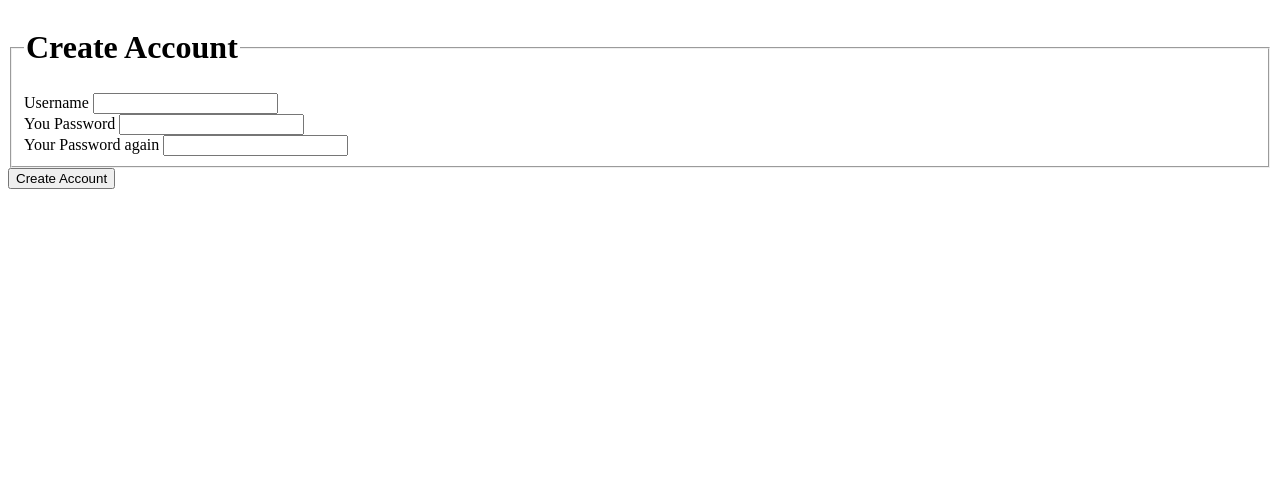
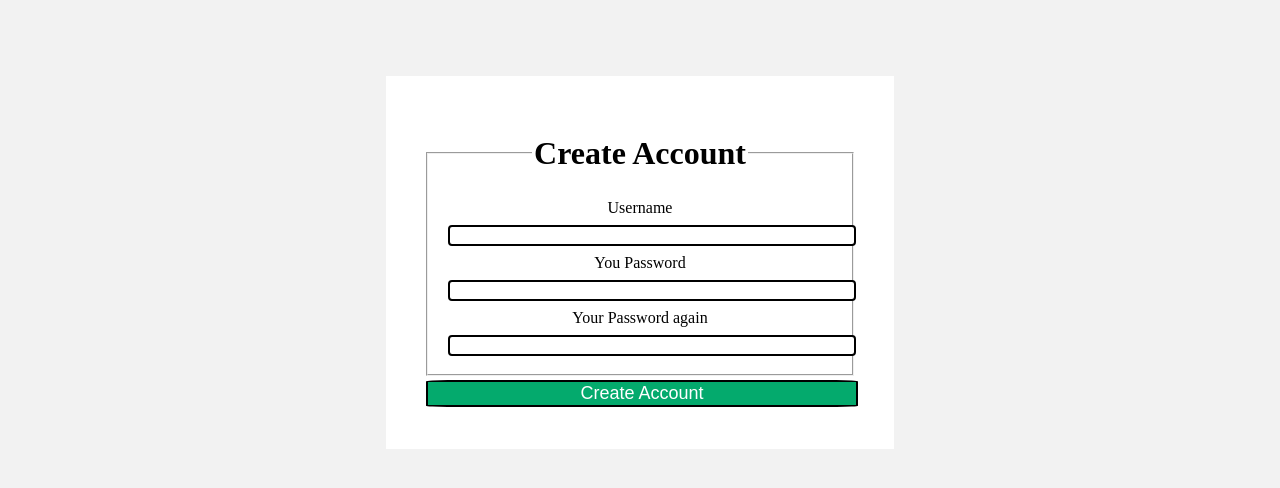
Before and after one commit to Sgewux/forums-app, a Django app: template templates/members/singup.html in a window 1280 px wide. Shown: the top 488 px of the page. Run offline with Django 3.2, Linux system fonts and the light colour scheme; the template is opened without the code that fills it, so the values that code supplies are empty; parts of the project's set-up code (start-up, migrations or seed data) failed here and were passed over.

Commit message:
- Started developing the front-end

```diff
--- a/forum_app/settings.py
+++ b/forum_app/settings.py
@@ -74,6 +74,8 @@ TEMPLATES = [
     },
 ]
 
+STATICFILES_DIRS = [str( PurePath(__file__).parents[1].joinpath('static') )]
+
 WSGI_APPLICATION = 'forum_app.wsgi.application'
 
 
--- /dev/null
+++ b/static/css/forms.css
@@ -0,0 +1,31 @@
+body {
+    background-color: #F2F2F2;
+}
+input {
+    padding: auto;
+    width: 100%;
+    margin: 8px;
+    border: 2px solid black;
+    border-radius: 4px;
+}
+
+input[type=submit] {
+    font-size: large;
+    background-color: #04AA6D;
+    cursor: pointer;
+    padding: 8  px 32px;
+    text-decoration: none;
+    margin: 4px 2px;
+    color: white;
+    border-radius: 5%;
+}
+
+form {
+    padding: 3%;
+    text-align: center;
+    color: black;
+    margin-top: 2cm;
+    margin-left: 10cm;
+    margin-right: 10cm;
+    background-color: white;
+}
--- a/templates/members/login.html
+++ b/templates/members/login.html
@@ -1,12 +1,15 @@
+{% load static %}
 <!DOCTYPE html>
 <html lang="en">
 <head>
     <meta charset="UTF-8">
     <meta http-equiv="X-UA-Compatible" content="IE=edge">
     <meta name="viewport" content="width=device-width, initial-scale=1.0">
+    <link rel="stylesheet" href={% static 'css/forms.css' %}>
     <title>Login</title>
 </head>
 <body>
+    <div class="login-form">
         <header><a href="{% url 'members:singup' %}">Create Account</a></header>
         <form action="{% url 'members:login' %}" method="post">
             {% csrf_token %}
@@ -25,5 +28,7 @@
 
             <input type="submit" value="login">
         </form>
+    </div>
+
 </body>
 </html>
--- a/templates/members/singup.html
+++ b/templates/members/singup.html
@@ -1,16 +1,21 @@
+{% load static %}
 <!DOCTYPE html>
 <html lang="en">
 <head>
     <meta charset="UTF-8">
     <meta http-equiv="X-UA-Compatible" content="IE=edge">
     <meta name="viewport" content="width=device-width, initial-scale=1.0">
+    <link rel="stylesheet" href={% static 'css/forms.css' %}>
     <title>Singup</title>
 </head>
 <body>
+
+    <div class="singup-form">
         <form action="{% url 'members:singup' %}" method="post">
             {% csrf_token %}
             <fieldset>
                  <legend><h1>Create Account</h1></legend>
+                 {% include 'includes/messages.html' %}
                  <label for="username">Username</label>
                  <input type="text" name="username">
                  <br>
@@ -20,11 +25,13 @@
                  <label for="password_again">Your Password again</label>
                  <input type="password" name="password_again" id="password">
 
-            {% include 'includes/messages.html' %}
+
 
             </fieldset>
 
             <input type="submit" value="Create Account">
         </form>
+    </div>
+
 </body>
 </html>
```
Also changed, not shown: static/css/forums.css (added, +39 -0 lines), templates/forums/forums.html (+10 -4 lines). Lines whose indentation alone changed are shown as unchanged.
